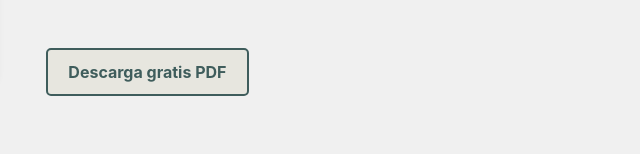
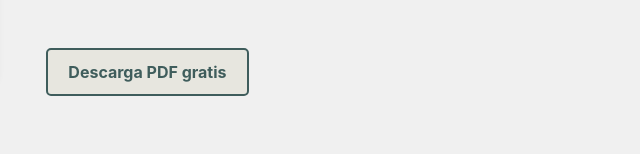
Before and after one commit to EnocMag/ibr-web, an Astro site: page /escuela-dominical in a window 1280 px wide. Shown: the part 749-903 px from the top of the page, 597-1237 px from the left. Built offline with nearby package versions, Linux system fonts and the light colour scheme; Astro itself is replaced by a stand-in of ours.

Commit message:
chore: modify button text download pdf

```diff
--- a/src/components/Resource.astro
+++ b/src/components/Resource.astro
@@ -59,7 +59,7 @@ const { data } = Astro.props;
             <p>
                 {data.description}
             </p>
-            <a class="download-btn" href={data.href} download target="_blank" rel="noopener">Descarga gratis PDF</a>
+            <a class="download-btn" href={data.href} download target="_blank" rel="noopener">Descarga PDF gratis</a>
         </div>
     </section>
 </div>
```
